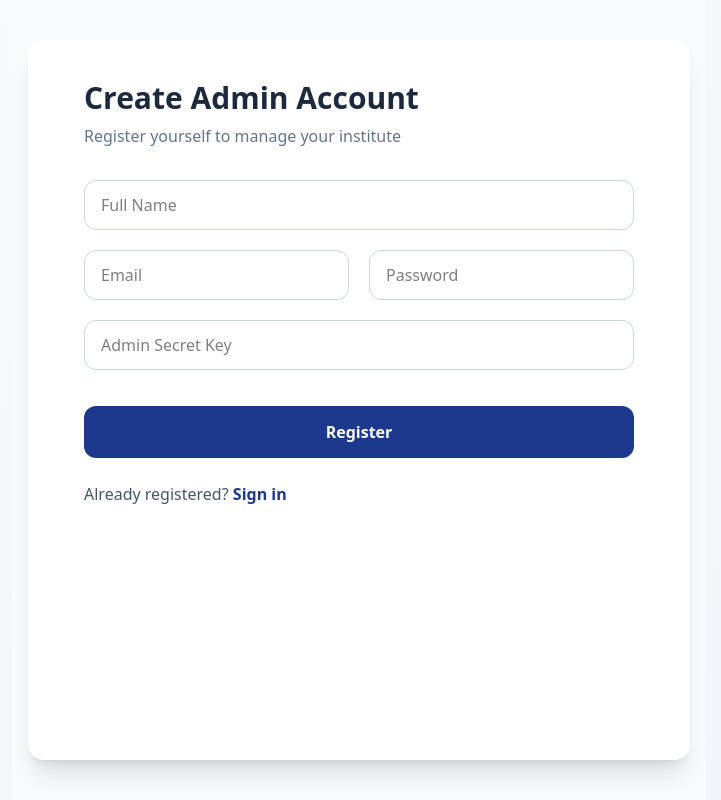
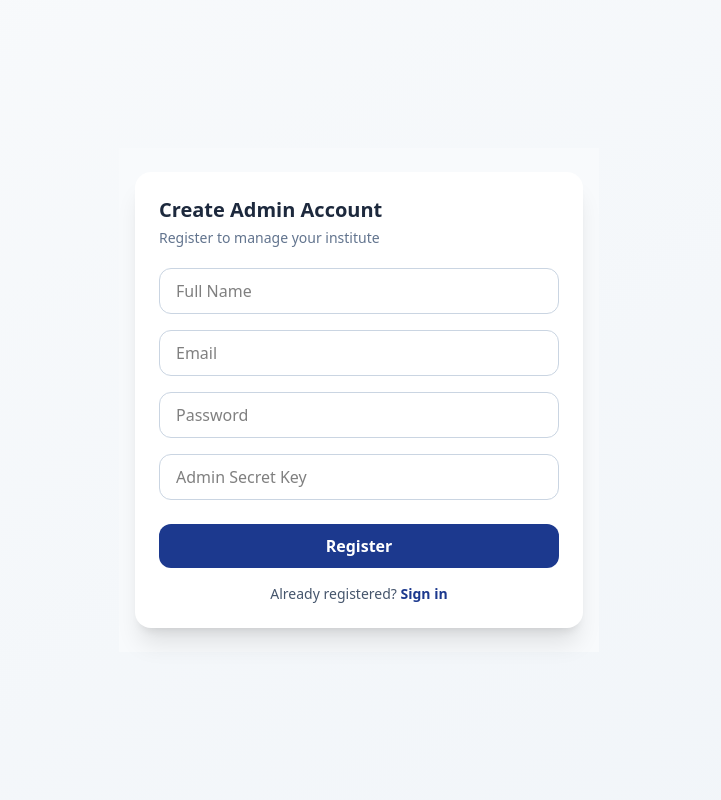
Before and after one commit to ayeshansari124/AcademIQ, a Next.js app: page /auth/register in a window 1280 px wide. Shown: the whole page, without its empty margins (281-1002 px from the left). Built offline with nearby package versions, Linux system fonts and the light colour scheme.

Commit message:
fix: register UI

```diff
--- a/src/app/auth/register/page.tsx
+++ b/src/app/auth/register/page.tsx
@@ -7,29 +7,29 @@ export default function RegisterPage() {
   const register = useAdminRegister();
 
   return (
-    <div className="min-h-screen bg-slate-50 flex justify-center px-4 py-10">
+    <div className="bg-slate-50 flex justify-center px-4 py-6">
       <div
         className="
           w-full
-          max-w-xl sm:max-w-2xl lg:max-w-3xl
+          max-w-md
           bg-white
           rounded-2xl
           shadow-xl
-          px-6 sm:px-10 lg:px-14
-          py-8 sm:py-10
+          px-6
+          py-6
         "
       >
         {/* Header */}
-        <h1 className="text-2xl sm:text-3xl font-semibold text-slate-800">
+        <h1 className="text-xl font-semibold text-slate-800">
           Create Admin Account
         </h1>
-        <p className="mt-2 text-sm sm:text-base text-slate-500">
-          Register yourself to manage your institute
+        <p className="mt-1 text-sm text-slate-500">
+          Register to manage your institute
         </p>
 
         {/* Form */}
         <form
-          className="mt-8 grid grid-cols-1 sm:grid-cols-2 gap-5"
+          className="mt-5 space-y-4"
           onSubmit={(e) => {
             e.preventDefault();
             const form = new FormData(e.currentTarget);
@@ -45,37 +45,37 @@ export default function RegisterPage() {
           <input
             name="name"
             placeholder="Full Name"
-            className="col-span-1 sm:col-span-2 rounded-xl border border-slate-300 px-4 py-3 text-base focus:outline-none focus:ring-2 focus:ring-blue-900/20"
+            className="w-full rounded-xl border border-slate-300 px-4 py-2.5 text-base focus:outline-none focus:ring-2 focus:ring-blue-900/20"
           />
 
           <input
             name="email"
             type="email"
             placeholder="Email"
-            className="rounded-xl border border-slate-300 px-4 py-3 text-base focus:outline-none focus:ring-2 focus:ring-blue-900/20"
+            className="w-full rounded-xl border border-slate-300 px-4 py-2.5 text-base focus:outline-none focus:ring-2 focus:ring-blue-900/20"
           />
 
           <input
             name="password"
             type="password"
             placeholder="Password"
-            className="rounded-xl border border-slate-300 px-4 py-3 text-base focus:outline-none focus:ring-2 focus:ring-blue-900/20"
+            className="w-full rounded-xl border border-slate-300 px-4 py-2.5 text-base focus:outline-none focus:ring-2 focus:ring-blue-900/20"
           />
 
           <input
             name="secretKey"
             type="password"
             placeholder="Admin Secret Key"
-            className="col-span-1 sm:col-span-2 rounded-xl border border-slate-300 px-4 py-3 text-base focus:outline-none focus:ring-2 focus:ring-blue-900/20"
+            className="w-full rounded-xl border border-slate-300 px-4 py-2.5 text-base focus:outline-none focus:ring-2 focus:ring-blue-900/20"
           />
 
           <button
             className="
-              col-span-1 sm:col-span-2
-              mt-4
+              w-full
+              mt-2
               rounded-xl
               bg-blue-900
-              py-3.5
+              py-2.5
               text-base
               font-semibold
               text-white
@@ -88,7 +88,7 @@ export default function RegisterPage() {
         </form>
 
         {/* Footer */}
-        <p className="mt-6 text-sm sm:text-base text-slate-600">
+        <p className="mt-4 text-sm text-slate-600 text-center">
           Already registered?{" "}
           <Link
             href="/auth/login"
```
